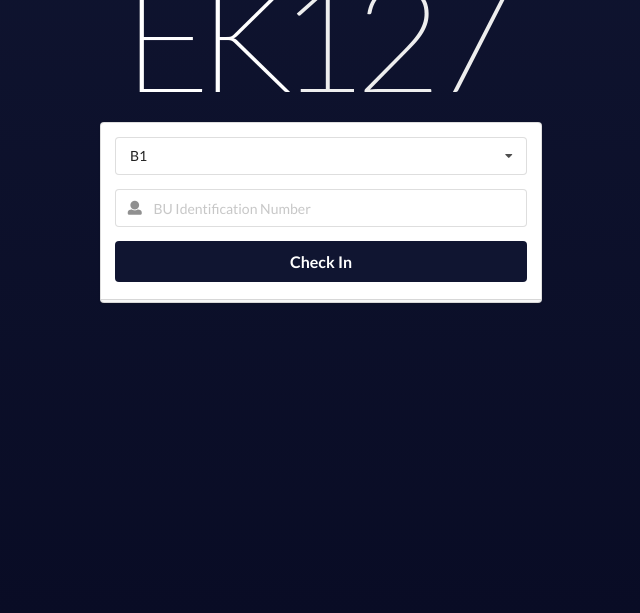
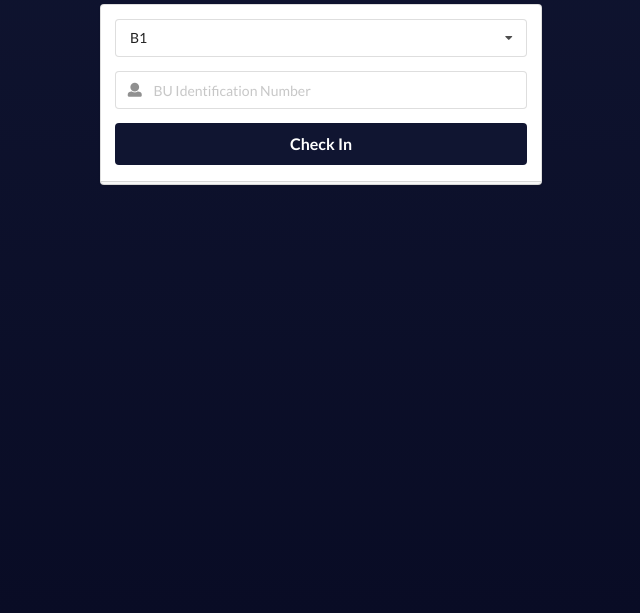
Before and after one commit to bencorn/Attendance, a plain HTML site: page index.html in a window 1280 px wide. Shown: the part 187-800 px from the top of the page, without its empty margins (319-959 px from the left). Drawn offline with nearby package versions, Linux system fonts and the light colour scheme; no server answers.

Commit message:
page scroll fix

```diff
--- a/index.html
+++ b/index.html
@@ -21,7 +21,7 @@
     <link rel="stylesheet" href="style.css" />
 </head>
 <body ng-app="attendance" ng-controller="attendanceController as vm">
-    <div class="ui middle aligned center aligned grid">
+    <div class="ui center aligned grid">
         <div class="column">
             <h2 class="ui header">
                 <div class="content"><img src="EK127.png" class="ui fluid image"></div>
--- a/style.css
+++ b/style.css
@@ -2,9 +2,9 @@ body {
     background: linear-gradient(to bottom, rgb(16, 21, 49), rgba(9,12,37,1));
     padding-left: 10px;
     padding-right: 10px;
+    padding-top: 150px;
 }
 body > .grid {
-    height: 100%;
 }
 .image {
     margin-top: -100px;
```
